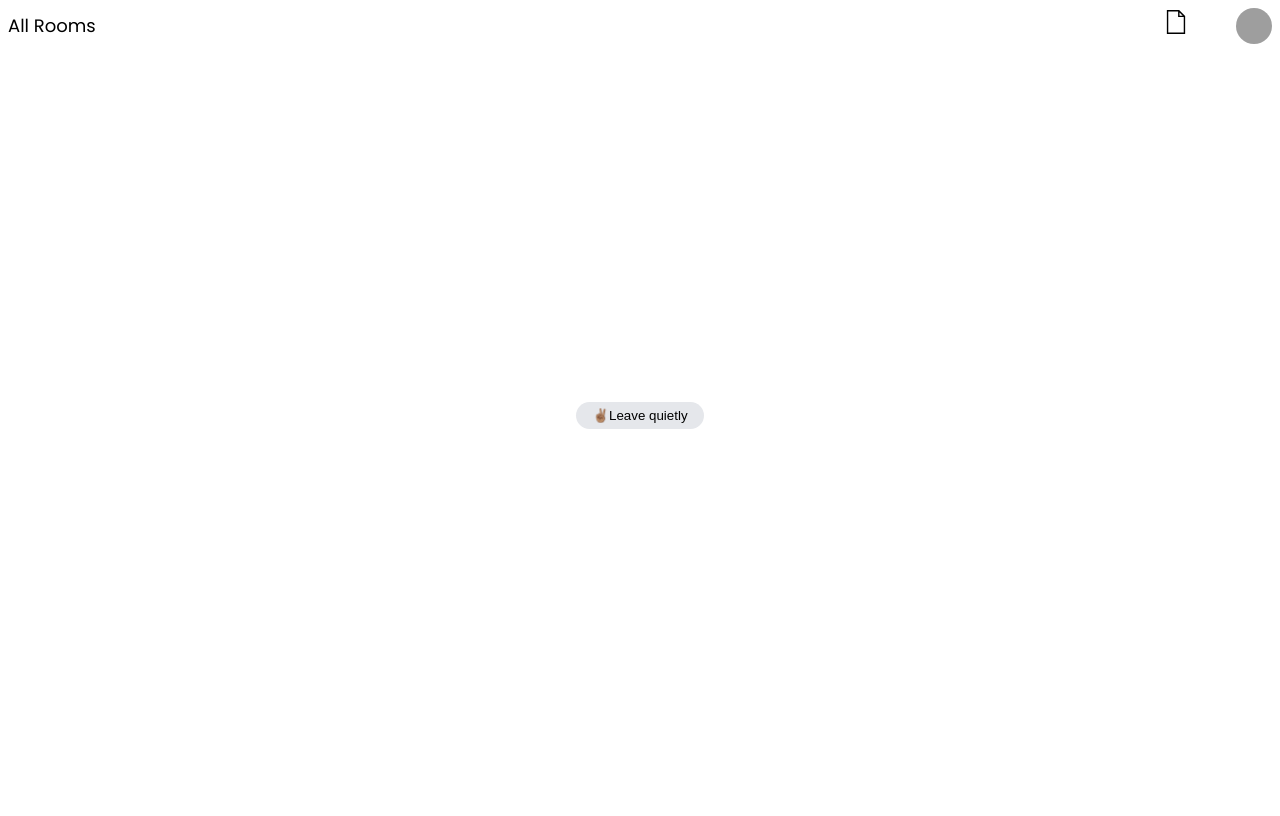
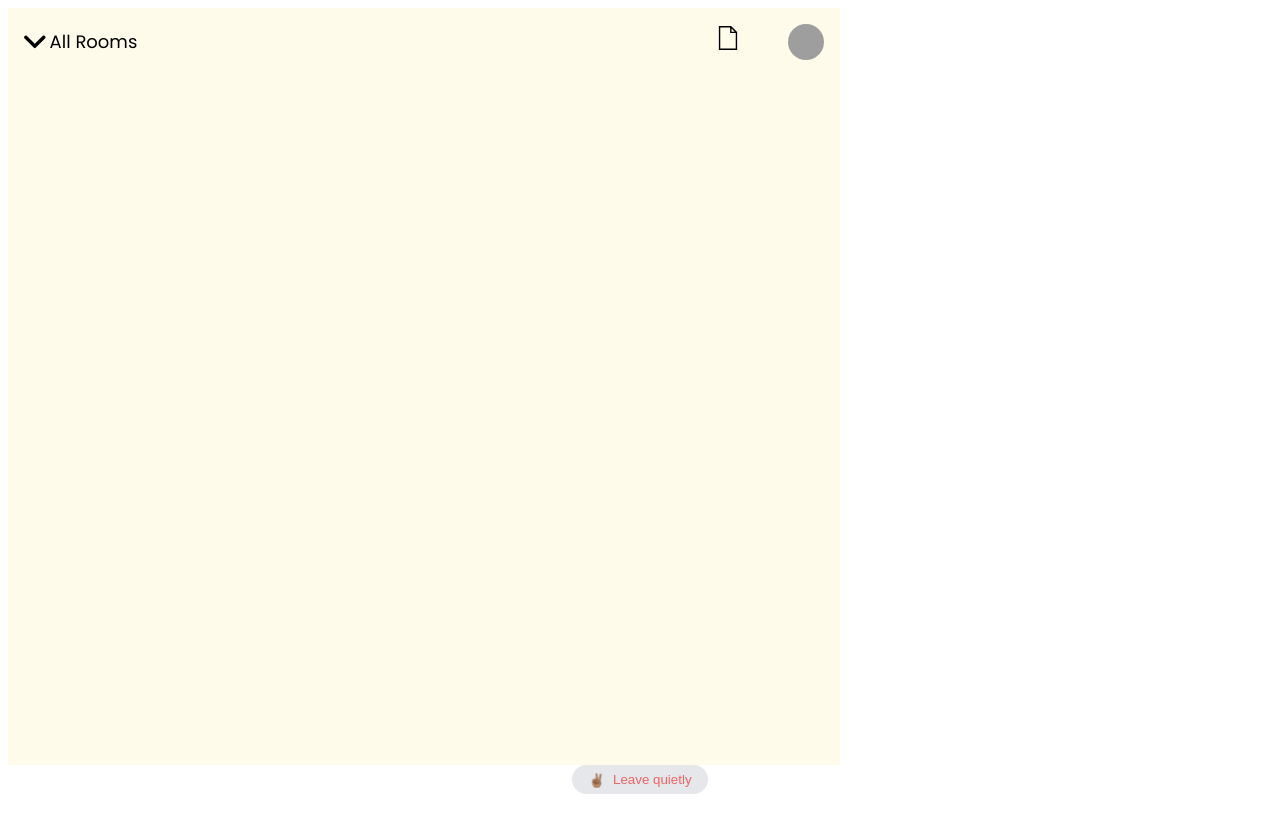
Before and after one commit to EnzoAlexsander/clone-club-house, a plain HTML site: page index.html in a window 1280 px wide. Drawn offline with Linux system fonts and the light colour scheme; grey boxes are pictures that could not be loaded.

Commit message:
[UPDATE] Atualizando index

```diff
--- a/index.html
+++ b/index.html
@@ -9,11 +9,13 @@
         <link rel="preconnect" href="https://fonts.gstatic.com">
         <link href="https://fonts.googleapis.com/css2?family=Poppins:wght@400;700&display=swap" rel="stylesheet">
     </head>
-    <body class="bg">
+    <body>
+
+        <div class="container">
 
             <header class="bg-header">
                 <div class="menu-esq">
-                <span>
+                    <span class="svg">
                         <?xml version="1.0" encoding="iso-8859-1"?>
                         <!-- Generator: Adobe Illustrator 19.0.0, SVG Export Plug-In . SVG Version: 6.00 Build 0)  -->
                         <svg version="1.1" id="Layer_1" xmlns="http://www.w3.org/2000/svg" xmlns:xlink="http://www.w3.org/1999/xlink" x="0px" y="0px"
@@ -71,12 +73,15 @@
 
             </main>
 
+        </div>
+
         <footer>
             <button class="botao-footer">
-                <span>✌🏽</span>
-                Leave quietly
+                <span class="emoticon">✌🏽</span>
+                <span class="text-span">Leave quietly</span>
             </button>
         </footer>
 
+
     </body>
 </html>
```
Lines whose indentation alone changed are shown as unchanged.
